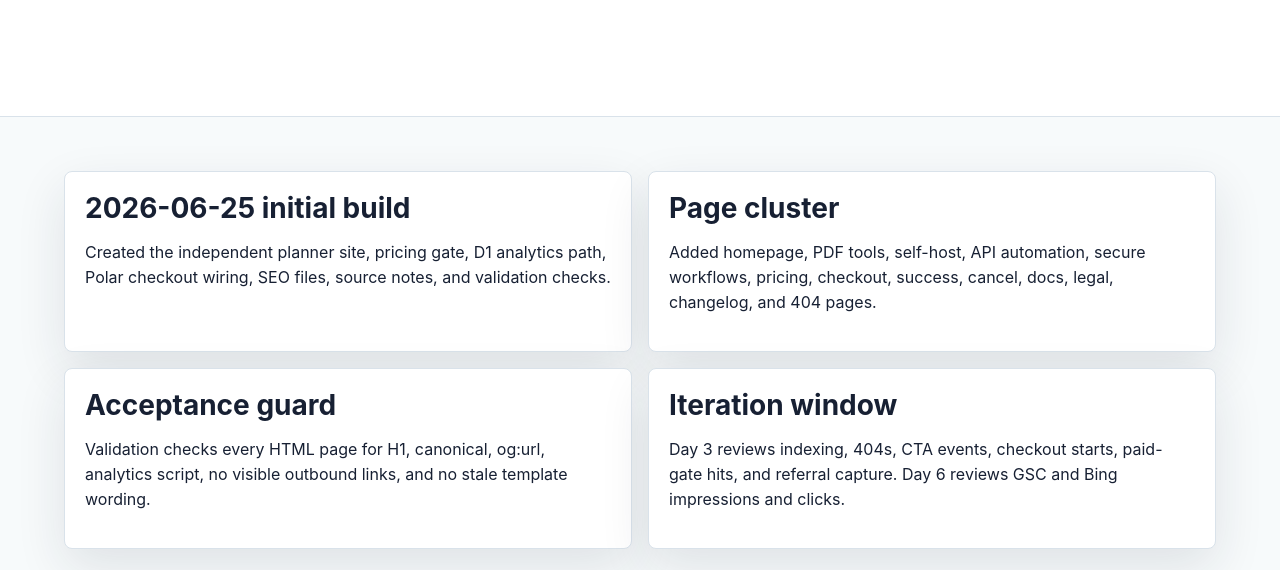
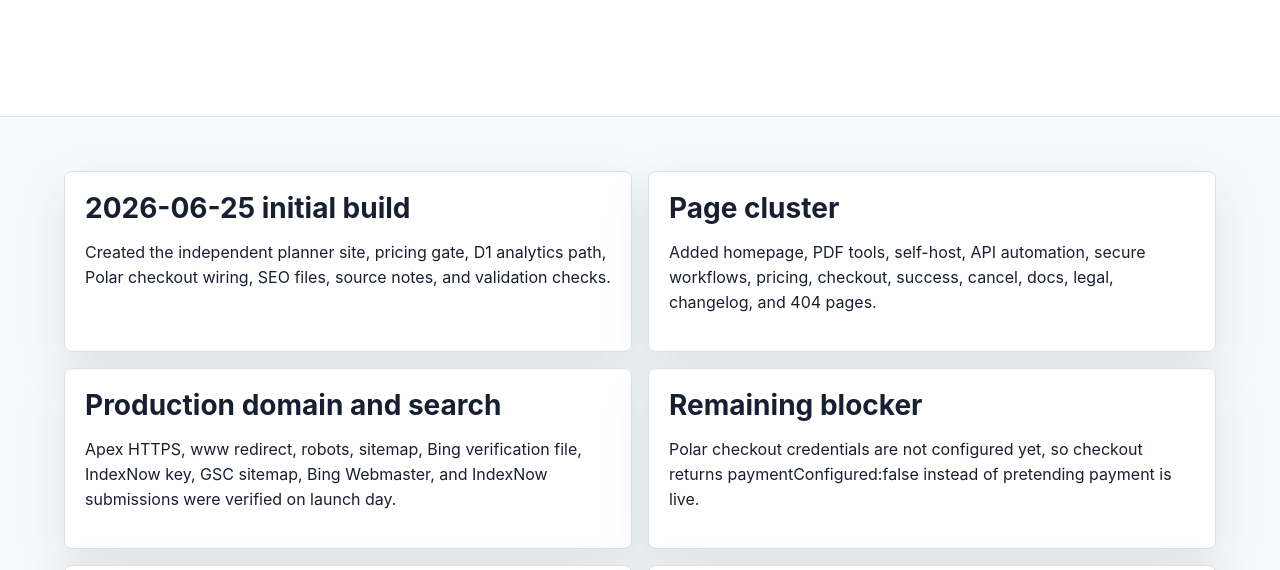
Before and after one commit to clauxel/stirling-pdf-space, a website: page public/changelog/index.html in a window 1280 px wide. Shown: the part 307-877 px from the top of the page. Drawn offline with Linux system fonts and the light colour scheme.

Commit message:
Update deployed changelog evidence

```diff
--- a/public/changelog/index.html
+++ b/public/changelog/index.html
@@ -37,7 +37,7 @@
     <h1>Changelog</h1>
     <p>Launch notes and verification checkpoints for Stirling PDF Space.</p>
   </section>
-  <section class="section"><div class="grid two"><article><h2>2026-06-25 initial build</h2><p>Created the independent planner site, pricing gate, D1 analytics path, Polar checkout wiring, SEO files, source notes, and validation checks.</p></article><article><h2>Page cluster</h2><p>Added homepage, PDF tools, self-host, API automation, secure workflows, pricing, checkout, success, cancel, docs, legal, changelog, and 404 pages.</p></article><article><h2>Acceptance guard</h2><p>Validation checks every HTML page for H1, canonical, og:url, analytics script, no visible outbound links, and no stale template wording.</p></article><article><h2>Iteration window</h2><p>Day 3 reviews indexing, 404s, CTA events, checkout starts, paid-gate hits, and referral capture. Day 6 reviews GSC and Bing impressions and clicks.</p></article></div></section>
+  <section class="section"><div class="grid two"><article><h2>2026-06-25 initial build</h2><p>Created the independent planner site, pricing gate, D1 analytics path, Polar checkout wiring, SEO files, source notes, and validation checks.</p></article><article><h2>Page cluster</h2><p>Added homepage, PDF tools, self-host, API automation, secure workflows, pricing, checkout, success, cancel, docs, legal, changelog, and 404 pages.</p></article><article><h2>Production domain and search</h2><p>Apex HTTPS, www redirect, robots, sitemap, Bing verification file, IndexNow key, GSC sitemap, Bing Webmaster, and IndexNow submissions were verified on launch day.</p></article><article><h2>Remaining blocker</h2><p>Polar checkout credentials are not configured yet, so checkout returns paymentConfigured:false instead of pretending payment is live.</p></article><article><h2>Acceptance guard</h2><p>Validation checks every HTML page for H1, canonical, og:url, analytics script, no visible outbound links, pricing-first flow, paid gate, and no stale template wording.</p></article><article><h2>Iteration window</h2><p>Day 3 reviews indexing, 404s, CTA events, checkout starts, paid-gate hits, and referral capture. Day 6 reviews GSC and Bing impressions and clicks after Polar is configured.</p></article></div></section>
 </main>
 <footer class="site-footer">
   <div>
```
